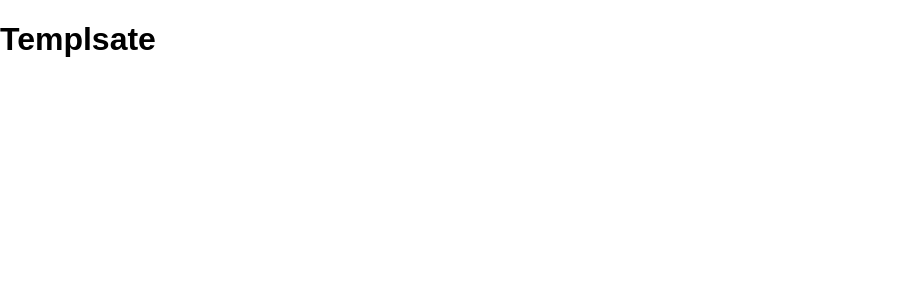
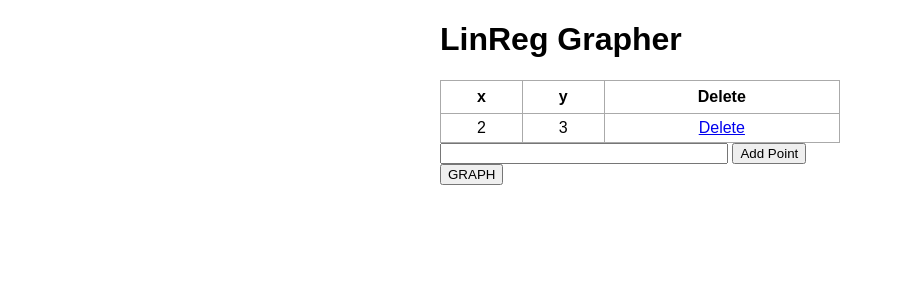
Before and after one commit to tannerskluz/grapher, a Flask app: page / in a window 1280 px wide. Shown: the top 300 px of the page, without its empty margins (0-903 px from the left). Run offline with Flask 2, Linux system fonts and the light colour scheme; data comes from the database, SQL or seed files in the repository; both versions use the stored data as it was after the commit.

Commit message:
added database functionality and got delete working

```diff
--- a/app.py
+++ b/app.py
@@ -1,18 +1,51 @@
-from flask import Flask, render_template, url_for
+from flask import Flask, render_template, url_for, request, redirect
 from flask_sqlalchemy import SQLAlchemy
+from datetime import datetime
 
 app = Flask(__name__)
 app.config['SQLALCHEMY_DATABASE_URI'] = 'sqlite:///test.db'
 db = SQLAlchemy(app)
 
-#class Todo(db.model):
+class Data(db.Model):
+	id = db.Column(db.Integer, primary_key = True)
+	xValues = db.Column(db.Integer)
+	yValues = db.Column(db.Integer)
+	valid = db.Column(db.Integer, default = 1)
+	date_created = db.Column(db.DateTime, default = datetime.utcnow)
+
+	def __repr__(self):
+		return '<Task %r>' % self.id
 
 
+@app.route('/', methods = ['POST', 'GET'])
+def index():
+	if request.method == 'POST':
+		task_content =request.form['content']
+		xVal = int(task_content.split(',')[0])
+		yVal = int(task_content.split(',')[1])
+		new_point = Data(xValues = xVal, yValues = yVal)
 
-@app.route('/')
+		try:
+			db.session.add(new_point)
+			db.session.commit()
+			return redirect('/')
+		except:
+			return 'There was an issure adding your task'
 
-def index():
-	return render_template('index.html')
+	else:
+		points = Data.query.order_by(Data.date_created).all()
+		return render_template('index.html', points = points)
+
+@app.route('/delete/<int:id>')
+def delete(id):
+	point_to_delete = Data.query.get_or_404(id)
+
+	try:
+		db.session.delete(point_to_delete)
+		db.session.commit()
+		return redirect('/')
+	except:
+		return 'There was a problem deleting that point'
 
 if __name__ == "__main__":
 	app.run(debug=True)
--- a/static/css/main.css
+++ b/static/css/main.css
@@ -1,4 +1,35 @@
-body {
-	margin: 0;
-	font-family: sans-serif;
+body, html {
+    margin: 0;
+    font-family: sans-serif;
 }
+
+.content {
+    margin: 0 auto;
+    width: 400px;
+}
+
+table, td, th {
+    border: 1px solid #aaa;
+}
+
+table {
+    border-collapse: collapse;
+    width: 100%;
+}
+
+th {
+    height: 30px;
+}
+
+td {
+    text-align: center;
+    padding: 5px;
+}
+
+.form {
+    margin-top: 20px;
+}
+
+#content {
+    width: 70%;
+}
--- a/templates/base.html
+++ b/templates/base.html
@@ -1,13 +1,13 @@
 <!DOCTYPE html>
 <html lang="en">
 <head>
-	<meta charset="UTF-8">
-	<meta name="viewport" content="width=device_width, initial-scale=1.0">
-	<meta http-equiv="X-UA-Compatible" content="ie-edge">
-	<link rel="stylesheet" href="{{ url_for('static', filename='css/main.css')}}">
-	{% block head %}{% endblock %}
+    <meta charset="UTF-8">
+    <meta name="viewport" content="width=device-width, initial-scale=1.0">
+    <meta http-equiv="X-UA-Compatible" content="ie=edge">
+    <link rel="stylesheet" href="{{ url_for('static', filename='css/main.css') }}">
+    {% block head %}{% endblock %}
 </head>
 <body>
-	{% block body %}{% endblock %}
+    {% block body %}{% endblock %}
 </body>
 </html>
--- a/templates/index.html
+++ b/templates/index.html
@@ -1,9 +1,42 @@
 {% extends 'base.html' %}
 
 {% block head %}
-
+<title>Grapher</title>
 {% endblock %}
 
 {% block body %}
-<h1>Templsate</h1>
+<div class ="content">
+	<h1>LinReg Grapher</h1>
+
+	<table>
+		<tr>
+			<th>x</th>
+			<th>y</th>
+			<th>Delete</th>
+		</tr>
+		{% for point in points %}
+			<tr>
+				<td>{{ point.xValues }}</td>
+				<td>{{ point.yValues }}</td>
+				<td>
+					<a href="/delete/{{point.id}}">Delete</a>
+
+
+				</td>
+
+			</tr>
+		{% endfor %}
+	</table>
+
+	<form action = "/" method= "POST">
+		<input type = "text" name= "content" id = "content">
+		<input type="submit" value="Add Point">
+
+	</form>
+	<form action = "/graph" method= "POST">
+		<input type="submit" value="GRAPH">
+
+	</form>
+</div>
+
 {% endblock %}
```
Also changed, not shown: test.db (added).
